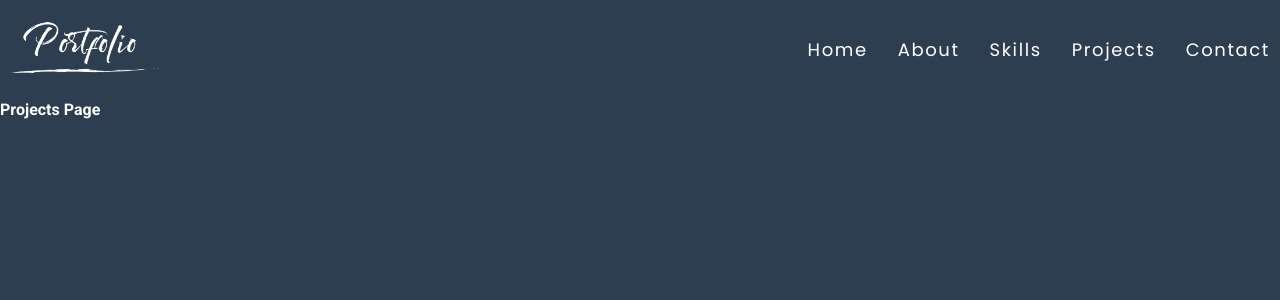
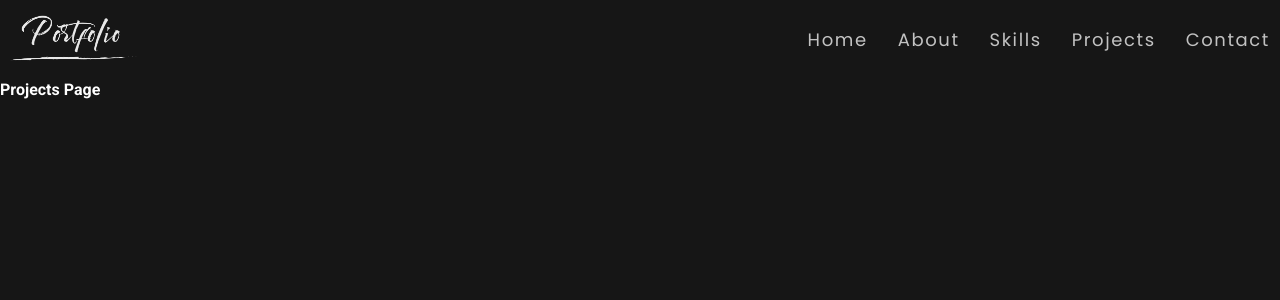
Before and after one commit to banicaDaniel07/my-portofolio, a React (Create React App) app: page /projects in a window 1280 px wide. Shown: the top 300 px of the page. Built offline with nearby package versions, Linux system fonts and the light colour scheme.

Commit message:
Played with design colors

```diff
--- a/src/App.styles.scss
+++ b/src/App.styles.scss
@@ -8,10 +8,13 @@
 }
 
 body {
-  background-color: #2c3e50;
+  background-color: rgb(22, 22, 22);
+  // background-color: #101820ff;
 }
 :root {
   --white: #fff;
+  --dark: #101820ff;
+  --orange: #f2aa4cff;
   --fam-Roboto: "Roboto", sans-serif;
   --fam-Sans: "Open-Sans", sans-serif;
   --fam-Poppins: "Poppins", sans-serif;
--- a/src/components/navigation/navigation.styles.scss
+++ b/src/components/navigation/navigation.styles.scss
@@ -1,6 +1,6 @@
 .nav {
   max-width: var(--px1500);
-  height: 100px;
+  height: var(--px80);
   display: flex;
   justify-content: space-between;
   align-items: center;
@@ -8,12 +8,13 @@
   padding: 0 var(--px10);
 
   &__logo {
-    height: var(--px80);
+    height: var(--px70);
+    opacity: 0.9;
   }
 
   a {
     text-decoration: none;
-    color: #fff;
+    color: rgb(194, 194, 194);
     font-family: var(--fam-Poppins);
     font-size: var(--px18);
     line-height: var(--px100);
@@ -28,7 +29,8 @@
   }
 
   a:hover {
-    color: #e67e22;
+    color: var(--orange);
+    // color: #e67e22;
     transition: all 0.2s ease-in-out;
   }
 }
--- a/src/pages/home/home.styles.scss
+++ b/src/pages/home/home.styles.scss
@@ -1,15 +1,22 @@
 .home {
   position: relative;
-  height: calc(100vh - var(--px100));
+  height: calc(100vh - var(--px80));
   width: 100vw;
   background-position: center;
   background-repeat: no-repeat;
   background-size: cover;
+  // background-image: linear-gradient(
+  //     to bottom,
+  //     rgba(17, 24, 32, 1) 0%,
+  //     rgba(17, 24, 32, 0.9) 10%,
+  //     rgba(17, 24, 32, 0.6) 100%
+  //   ),
+  //   url("../../assets/pc.jpg");
   background-image: linear-gradient(
-      to right,
-      rgba(17, 17, 17, 0.7) 0%,
-      rgba(17, 17, 17, 0.8) 50%,
-      rgba(17, 17, 17, 0.7) 100%
+      to bottom,
+      rgba(22, 22, 22, 1) 0%,
+      rgba(22, 22, 22, 0.9) 10%,
+      rgba(22, 22, 22, 0.6) 100%
     ),
     url("../../assets/pc.jpg");
 
```
